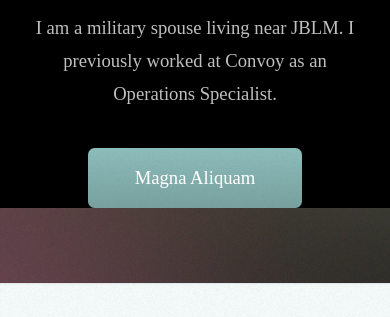
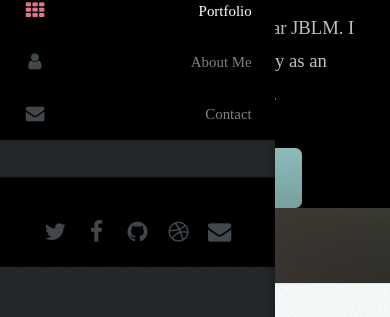
Before and after one commit to gableshane/portfolio, a plain HTML site: page index.html in a window 390 px wide. Shown: the part 165-482 px from the top of the page. Drawn offline with Linux system fonts and the light colour scheme; a web font is replaced by a local one.

Commit message:
fix for nav

```diff
--- a/assets/css/modules.css
+++ b/assets/css/modules.css
@@ -677,19 +677,6 @@ button,
   /* Header */
 
     #header {
-      -moz-backface-visibility: hidden;
-      -webkit-backface-visibility: hidden;
-      -ms-backface-visibility: hidden;
-      backface-visibility: hidden;
-      -moz-transform: translateX(-275px);
-      -webkit-transform: translateX(-275px);
-      -ms-transform: translateX(-275px);
-      transform: translateX(-275px);
-      -moz-transition: -moz-transform 0.5s ease;
-      -webkit-transition: -webkit-transform 0.5s ease;
-      -ms-transition: -ms-transform 0.5s ease;
-      transition: transform 0.5s ease;
-      -webkit-overflow-scrolling: touch;
       display: block;
       height: 100%;
       left: 0;
```
